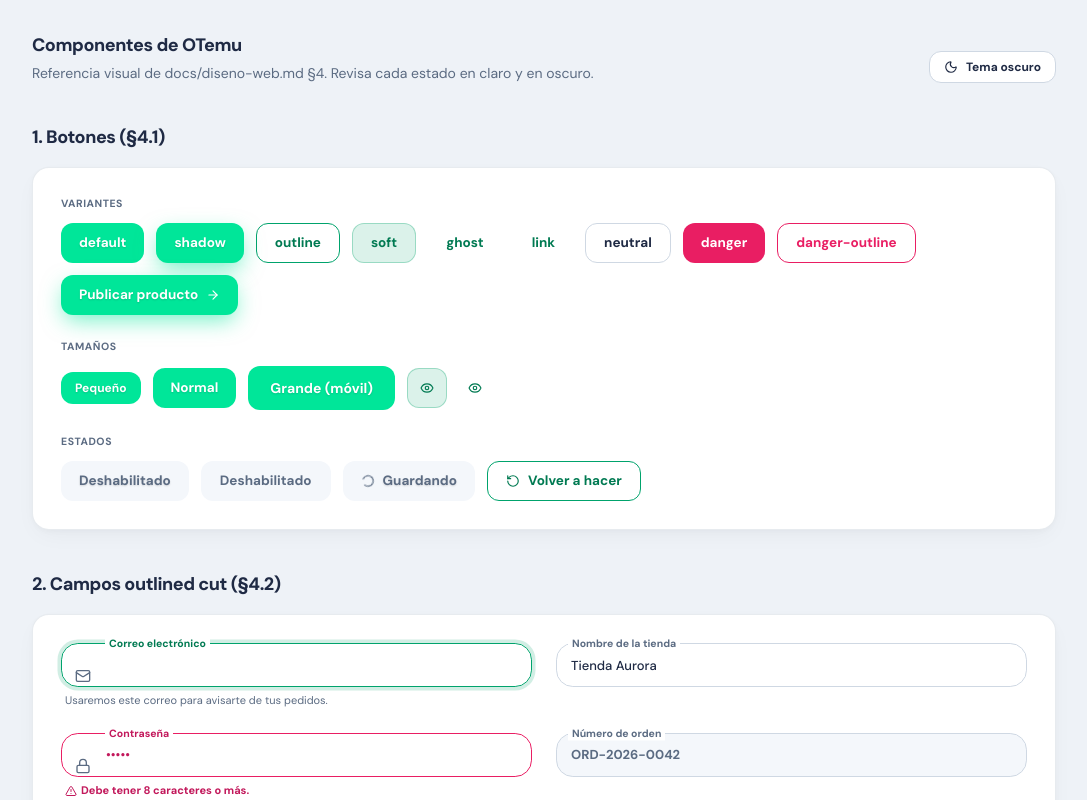
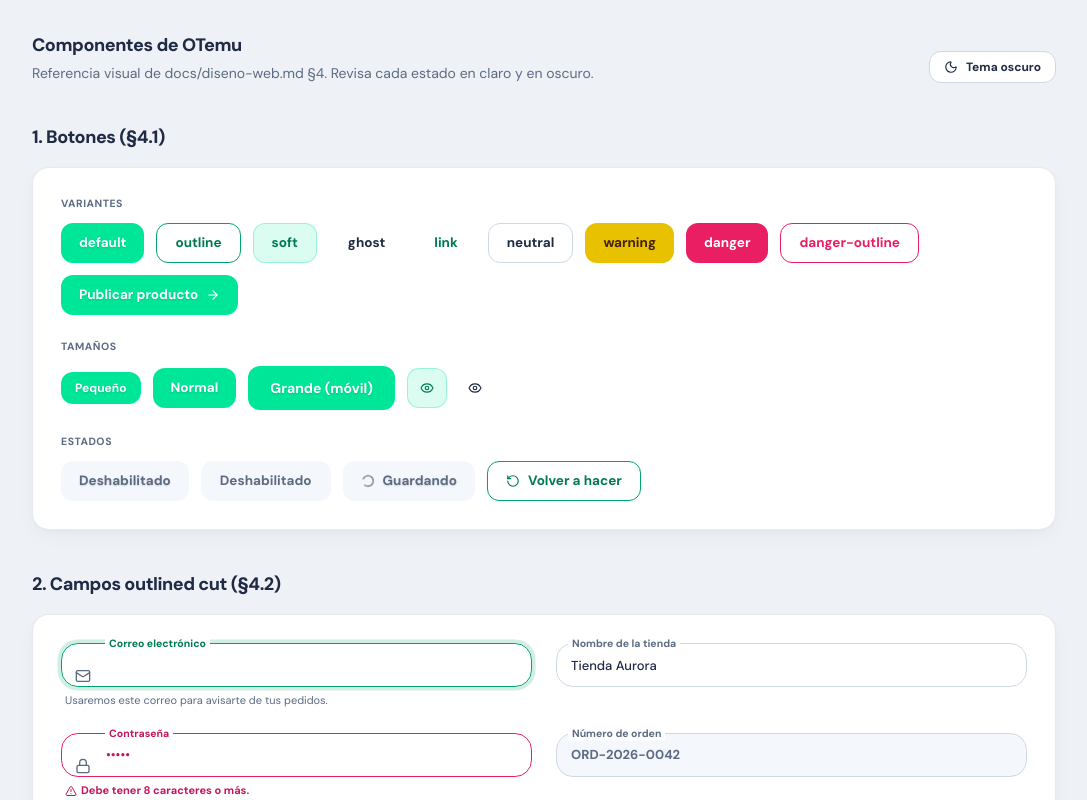
Before and after one commit to CodeJomar/ShopifyClon-Web-Core, a Next.js app: page /playground in a window 1280 px wide. Shown: the top 800 px of the page, without its empty margins (96-1183 px from the left). Built offline with nearby package versions, Linux system fonts and the light colour scheme.

Commit message:
feat(W-002-C1): botones con tintes de marca, ghost, warning, link animado; se retira shadow

```diff
--- a/src/app/globals.css
+++ b/src/app/globals.css
@@ -35,6 +35,7 @@
   --color-success: var(--success);
   --color-warning: var(--warning);
   --color-warning-text: var(--warning-text);
+  --color-warning-foreground: var(--warning-foreground);
   --color-info: var(--info);
   --color-info-text: var(--info-text);
   --color-chart-1: var(--chart-1);
@@ -108,6 +109,7 @@
   --success: #1E9E6A;
   --warning: #E8C100;
   --warning-text: #A16207;
+  --warning-foreground: #422006;
   --info: #00A2EC;
   --info-text: #0369A1;
   --chart-1: #00E699;
@@ -176,6 +178,7 @@
   --success: #34D399;
   --warning: #E8C100;
   --warning-text: #FCD34D;
+  --warning-foreground: #422006;
   --info: #00A2EC;
   --info-text: #7DD3FC;
   --shadow-isla: 0 12px 30px -8px rgb(0 0 0 / 0.5);
--- a/src/app/playground/page.tsx
+++ b/src/app/playground/page.tsx
@@ -22,7 +22,7 @@ import { ErroresDemo } from "./errores-demo";
 
 // Cada sección del playground corresponde a un componente de docs/diseno-web.md §4 con sus estados.
 const VARIANTES_BOTON = [
-  "default", "shadow", "outline", "soft", "ghost", "link", "neutral", "danger", "danger-outline",
+  "default", "outline", "soft", "ghost", "link", "neutral", "warning", "danger", "danger-outline",
 ] as const;
 
 const TONOS: { tono: TonoInsignia; texto: string }[] = [
@@ -97,7 +97,7 @@ export default function PlaygroundPage() {
                   {variante}
                 </Button>
               ))}
-              <Button variant="shadow" rightIcon={<ArrowRight />}>Publicar producto</Button>
+              <Button variant="default" rightIcon={<ArrowRight />}>Publicar producto</Button>
             </div>
           </div>
           <div className="space-y-3">
--- a/src/shared/components/ui/button.tsx
+++ b/src/shared/components/ui/button.tsx
@@ -11,20 +11,22 @@ const buttonVariants = cva(
       variant: {
         default:
           "bg-primary text-primary-foreground [text-shadow:0_1px_2px_rgb(0_0_0/.14)] hover:brightness-105 hover:-translate-y-px",
-        // Una sola acción de conversión por pantalla (Publicar producto, Comprar)
-        shadow:
-          "bg-primary text-primary-foreground [text-shadow:0_1px_2px_rgb(0_0_0/.14)] shadow-[0_8px_22px_-3px_rgb(var(--brand-rgb)/.55)] hover:brightness-105 hover:-translate-y-px",
+        // Los tintes de marca usan --primary con opacidad (como la plantilla), no --brand-strong
         outline:
-          "border-[1.8px] border-brand-strong bg-transparent text-brand-text hover:bg-brand-strong/10",
+          "border-[1.8px] border-brand-strong bg-transparent text-brand-text hover:bg-primary/10",
         soft:
-          "border-[1.8px] border-brand-strong/30 bg-brand-strong/14 text-brand-text hover:bg-brand-strong/20",
+          "border-[1.8px] border-primary/32 bg-primary/14 text-brand-text hover:bg-primary/22",
         ghost:
-          "bg-transparent text-brand-text hover:bg-brand-strong/12",
+          "border-[1.8px] border-transparent bg-transparent text-foreground hover:bg-primary/12 hover:text-brand-text",
+        // Subrayado de 2 px que crece de izquierda a derecha
         link:
-          "h-auto px-0 text-brand-text underline-offset-4 hover:underline",
+          "relative px-0 text-brand-text after:absolute after:inset-x-0 after:bottom-0 after:h-0.5 after:origin-left after:scale-x-0 after:bg-current after:transition-transform after:duration-200 hover:after:scale-x-100",
         // Cancelar / Volver en diálogos
         neutral:
           "border-[1.8px] border-border bg-card text-foreground hover:bg-muted",
+        // Acción que requiere atención sin ser destructiva (Reintentar cobro, Pausar tienda)
+        warning:
+          "bg-warning text-warning-foreground hover:brightness-105 hover:-translate-y-px",
         // Confirmar algo destructivo
         danger:
           "bg-destructive text-white hover:brightness-105",
@@ -41,6 +43,10 @@ const buttonVariants = cva(
         "icon-xs": "",
       },
     },
+    compoundVariants: [
+      // El enlace en texto no tiene alto fijo: el subrayado queda pegado al texto
+      { variant: "link", size: "default", className: "h-auto" },
+    ],
     defaultVariants: {
       variant: "default",
       size: "default",
```
